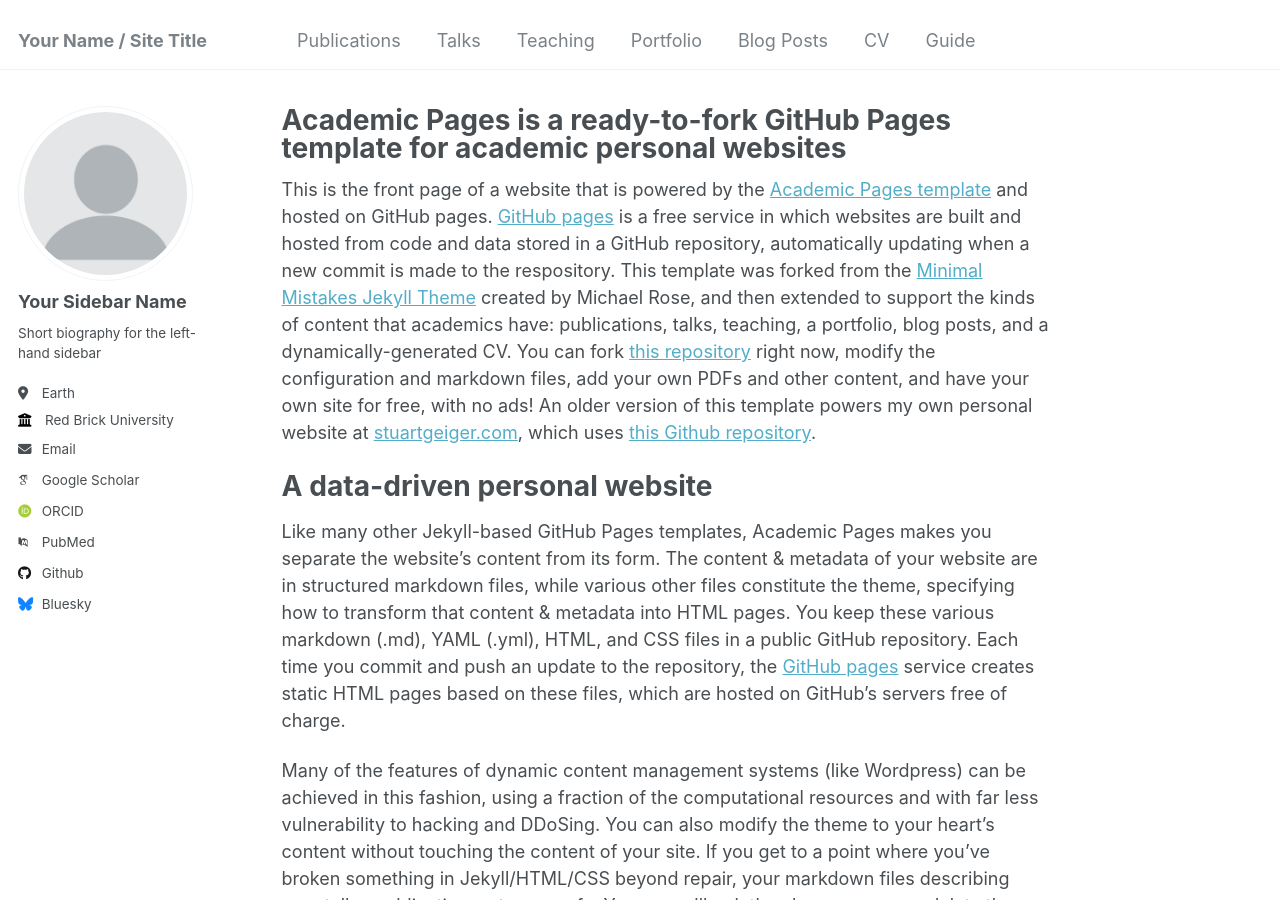
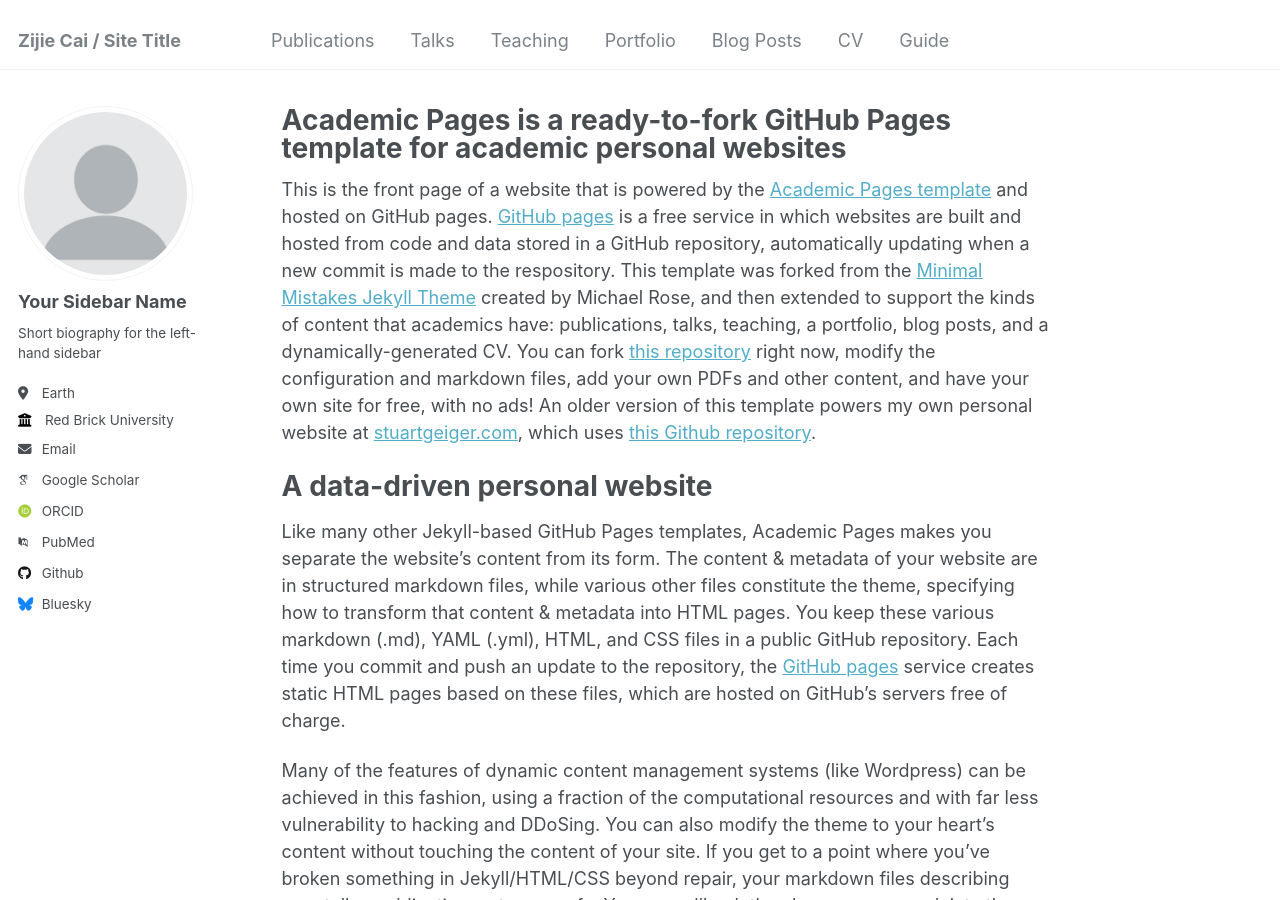
Before and after one commit to zijie-cai/zijie-cai.github.io, a Jekyll site: the page built from _pages/about.md, in a window 1280 px wide and 900 px high. Built offline with Jekyll 4.4.1, drawn with Linux system fonts in a browser that asks for light colours; some web fonts are replaced.

Commit message:
Update _config.yml

```diff
--- a/_config.yml
+++ b/_config.yml
@@ -8,7 +8,7 @@
 
 # Basic Site Settings
 locale                   : "en-US"
-title                    : "Your Name / Site Title"
+title                    : "Zijie Cai / Site Title"
 title_separator          : "-"
 name                     : &name "Your Name"
 description              : &description "personal description"
```
